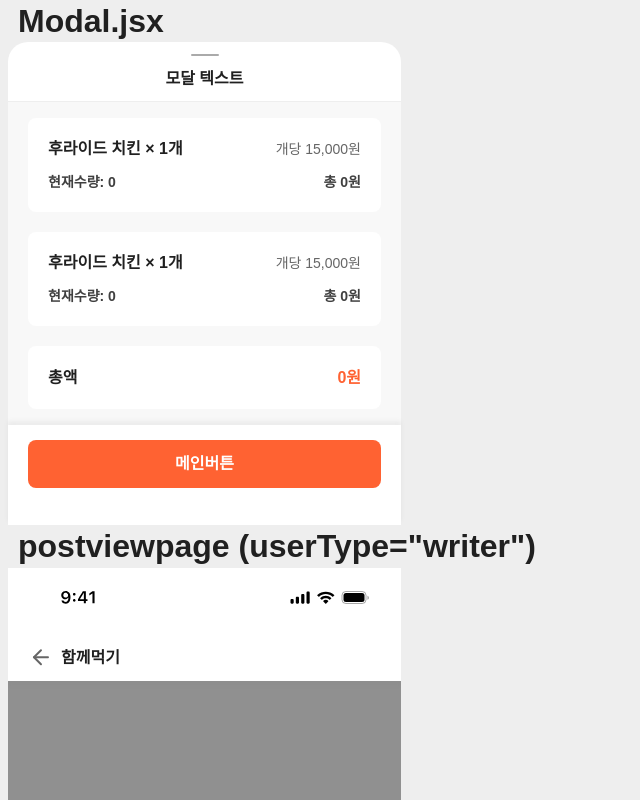
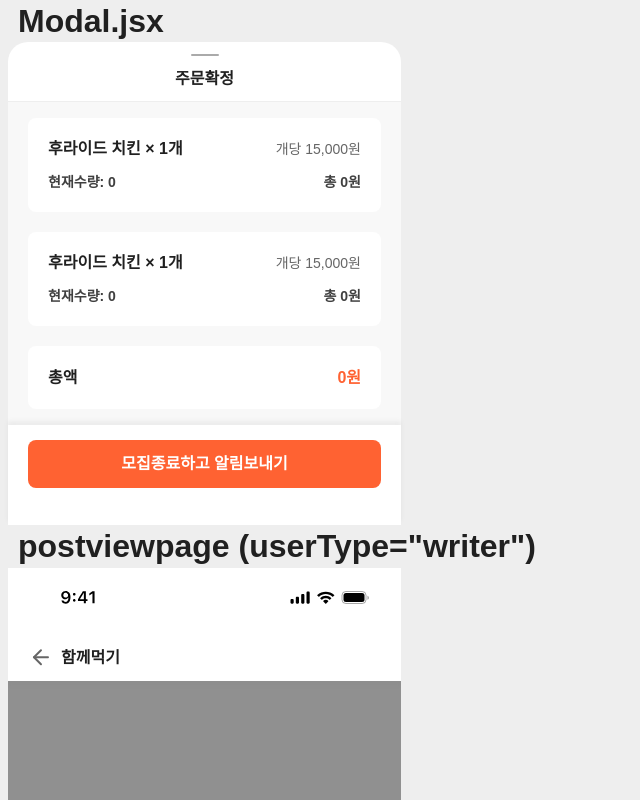
Before and after one commit to arane152/final-project, a React (Vite) app: page / in a window 1280 px wide. Shown: the top 800 px of the page, without its empty margins (0-640 px from the left). Built offline with nearby package versions, Linux system fonts and the light colour scheme; a web font is replaced by a local one.

Commit message:
YeJun-QuantityBtn.jsx-DesignEdit-05262000

```diff
--- a/src/components/QuantityBtn.jsx
+++ b/src/components/QuantityBtn.jsx
@@ -28,7 +28,7 @@ const BtnWrapper = styled.div`
 const QuantityText = styled.p`
     font-size: 12px;
     font-weight: 500;
-    color: #FF8232;
+    color: #FF6232;
 `
 
 function QuantityBtn (props) {
--- a/src/main.jsx
+++ b/src/main.jsx
@@ -42,7 +42,7 @@ import Modal from './layouts/BottomModal.jsx'
 createRoot(document.getElementById('root')).render(
     <div className="display">
       <h1>Modal.jsx</h1>
-      <Modal background="" modalText="모달 텍스트" btnType="default" mainText="메인버튼">
+      <Modal background="" modalText="주문확정" btnType="default" mainText="모집종료하고 알림보내기">
         <MenuDefault type="info"></MenuDefault>
         <MenuDefault type="info"></MenuDefault>
         <TotalAmount title="총액"></TotalAmount>
```
